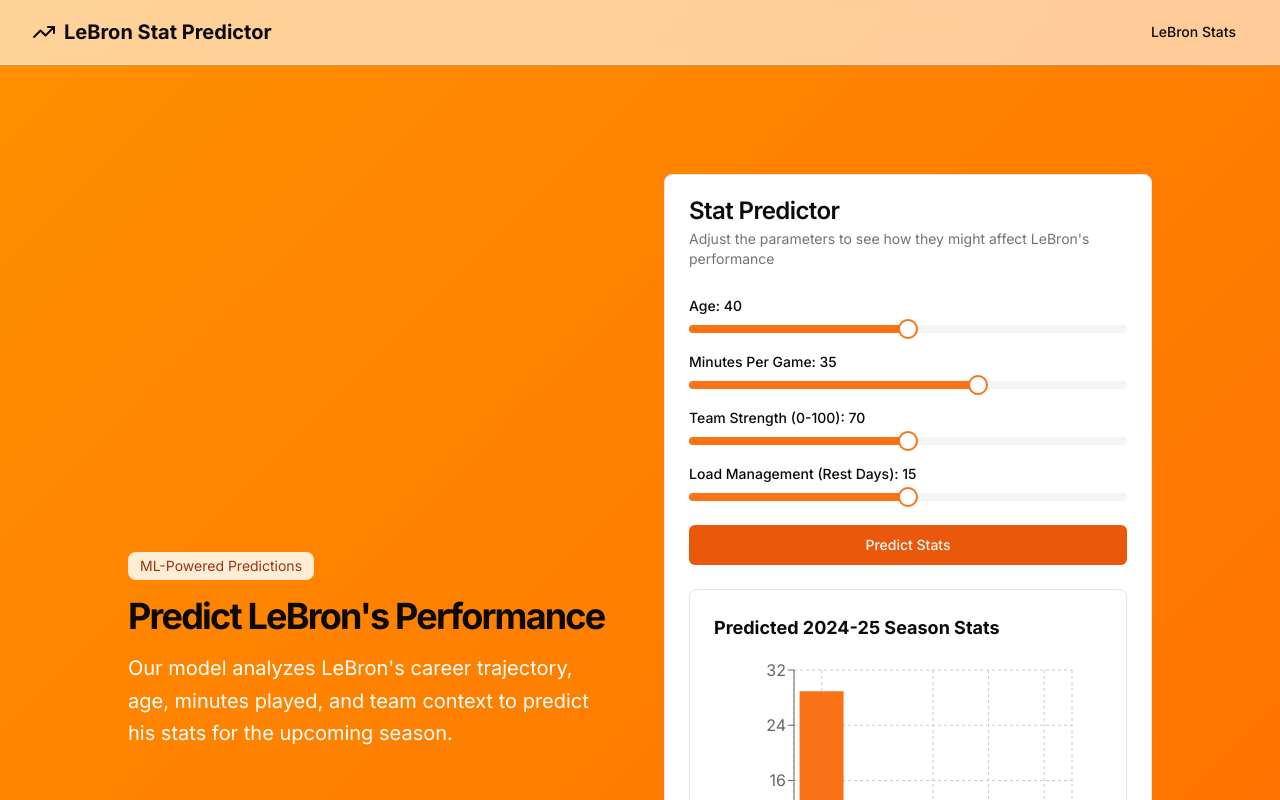
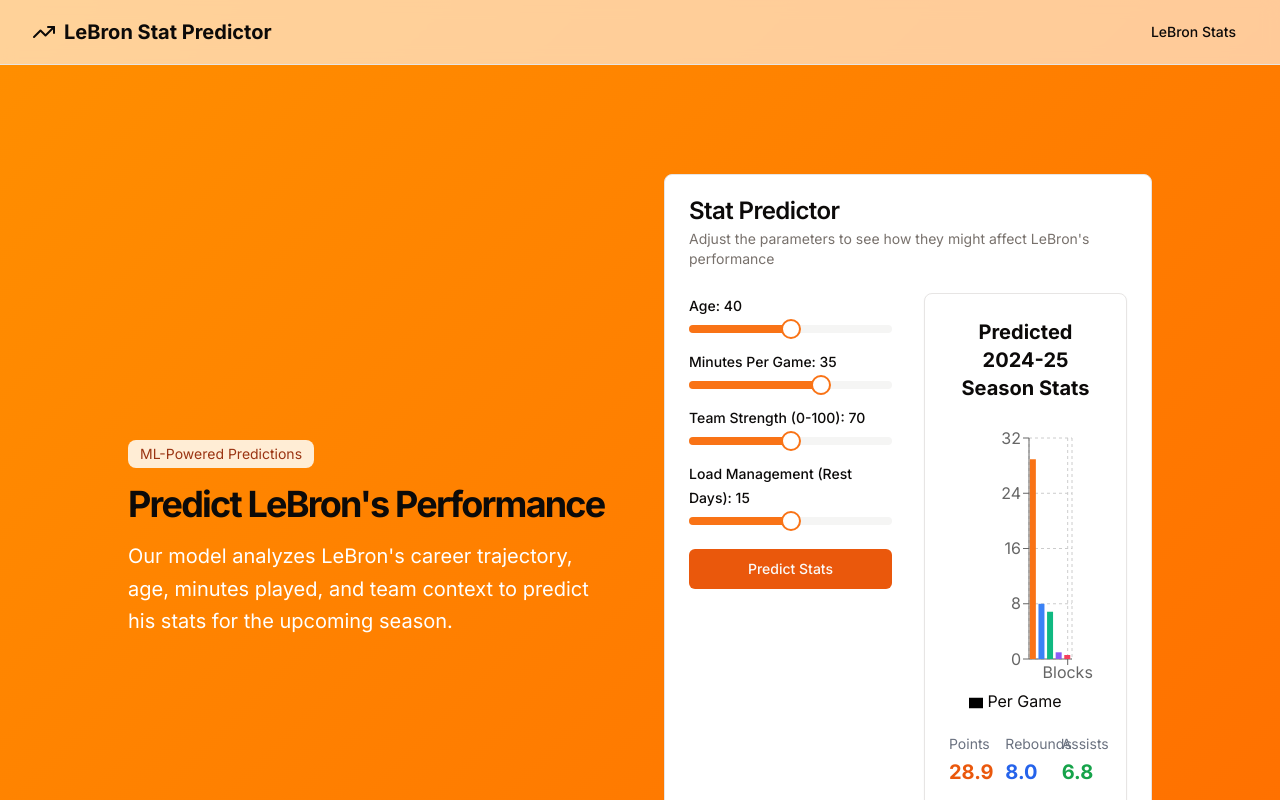
Before and after one commit to nicholaschen09/lebron-stat-predictor, a Next.js app: page / in a window 1280 px wide. Both pictures are taken after a click on the button "Predict Stats". Shown: the part 623-1423 px from the top of the page. Built offline with nearby package versions, Linux system fonts and the light colour scheme.

Commit message:
move the predicted stats to right

```diff
--- a/components/stat-predictor-form.tsx
+++ b/components/stat-predictor-form.tsx
@@ -63,6 +63,7 @@ export default function StatPredictorForm() {
     : []
 
   return (
+    <div className="grid grid-cols-1 md:grid-cols-2 gap-8">
       <div className="space-y-6">
         <div className="space-y-4">
           <div className="space-y-2">
@@ -106,12 +107,13 @@ export default function StatPredictorForm() {
         <Button onClick={handlePredict} className="w-full bg-orange-600 hover:bg-orange-700">
           Predict Stats
         </Button>
+      </div>
 
       {prediction && (
-        <Card className="mt-6">
+        <Card className="h-fit">
           <CardContent className="pt-6">
-            <div className="space-y-2">
-              <h3 className="text-lg font-bold">Predicted 2024-25 Season Stats</h3>
+            <div className="space-y-4">
+              <h3 className="text-xl font-bold text-center">Predicted 2024-25 Season Stats</h3>
               <div className="h-[300px] w-full">
                 <ResponsiveContainer width="100%" height="100%">
                   <BarChart data={chartData} margin={{ top: 20, right: 30, left: 20, bottom: 5 }}>
```
Lines whose indentation alone changed are shown as unchanged.
